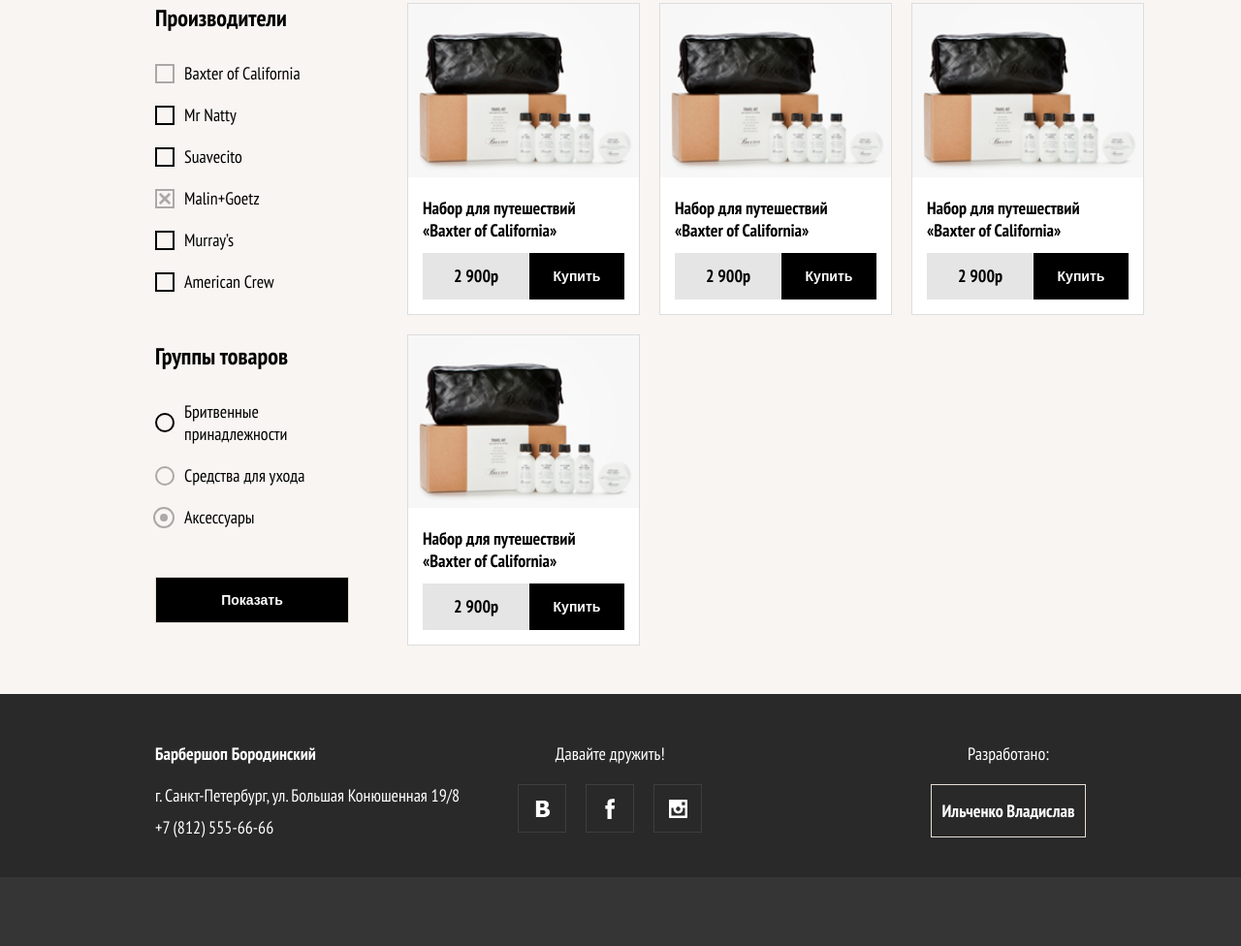
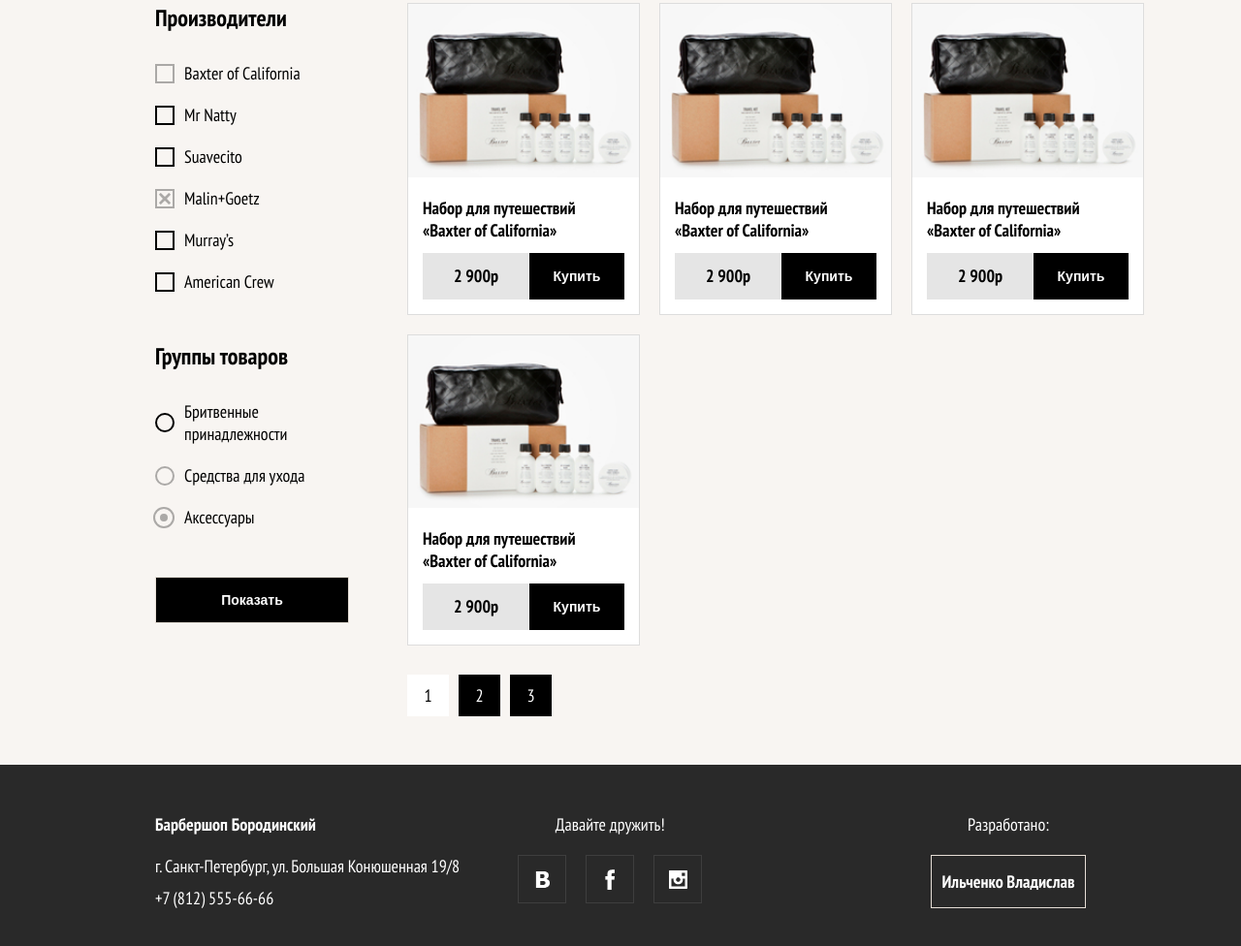
Before and after one commit to ilchenkovladislav/barbershop, a website: page src/store.html in a window 1280 px wide. Shown: the part 640-1616 px from the top of the page at 97% size. Before the commit the page ends 1545 px from the top, so only its background shows below. Drawn offline with nearby package versions, Linux system fonts and the light colour scheme; files that its build step writes are made by us from their sources.

Commit message:
Добавлена пагинация на страницу магазина

```diff
--- /dev/null
+++ b/src/scss/blocks/pagination.scss
@@ -0,0 +1,24 @@
+.pagination__list {
+    display: flex;
+    list-style: none;
+}
+
+.pagination__item {
+    width: 43px;
+    height: 43px;
+    background-color: #000000;
+    color: #ffffff;
+    display: flex;
+    justify-content: center;
+    align-items: center;
+    margin-right: 10px;
+
+    &:last-child {
+        margin-right: 0;
+    }
+
+    &--current {
+        background-color: #ffffff;
+        color: #000000
+    }
+}
--- a/src/scss/blocks/products.scss
+++ b/src/scss/blocks/products.scss
@@ -74,3 +74,13 @@
     color: #fff;
     border: none;
 }
+
+.products__pagination {
+    margin-top: 30px;
+}
+
+.products__page-list {
+    @media (max-width: 1199px) {
+        justify-content: center;
+    }
+}
--- a/src/scss/style.scss
+++ b/src/scss/style.scss
@@ -26,3 +26,4 @@
 @import "./blocks/products.scss";
 @import "./blocks/check.scss";
 @import "./blocks/radio.scss";
+@import "./blocks/pagination.scss";
--- a/src/store.html
+++ b/src/store.html
@@ -182,6 +182,13 @@
                                 </div>
                             </li>
                         </ul>
+                        <div class="products__pagination pagination">
+                            <ul class="products__page-list pagination__list">
+                                <li class="pagination__item pagination__item--current">1</li>
+                                <li class="pagination__item">2</li>
+                                <li class="pagination__item">3</li>
+                            </ul>
+                        </div>
                     </div>
                 </div>
             </div>
```
